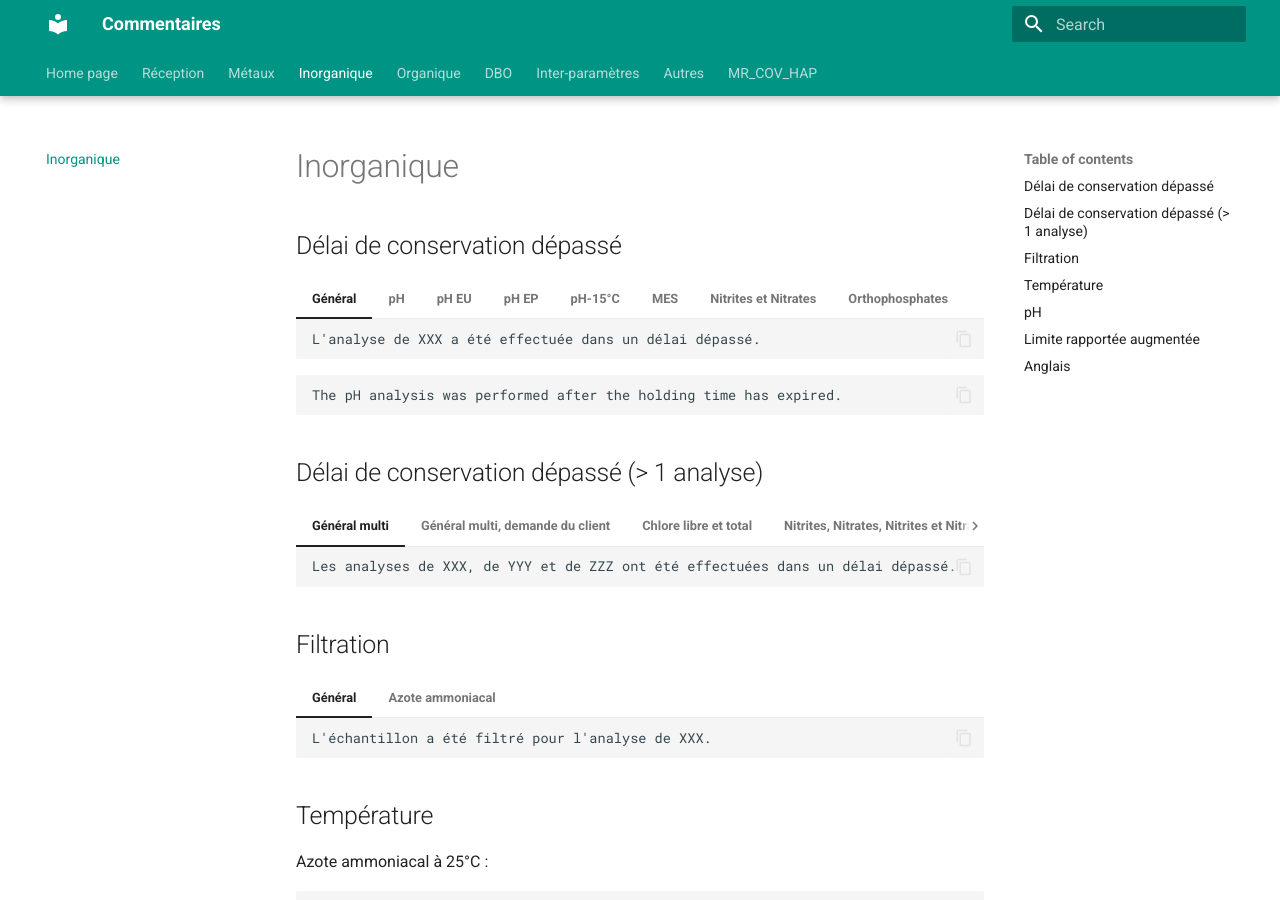
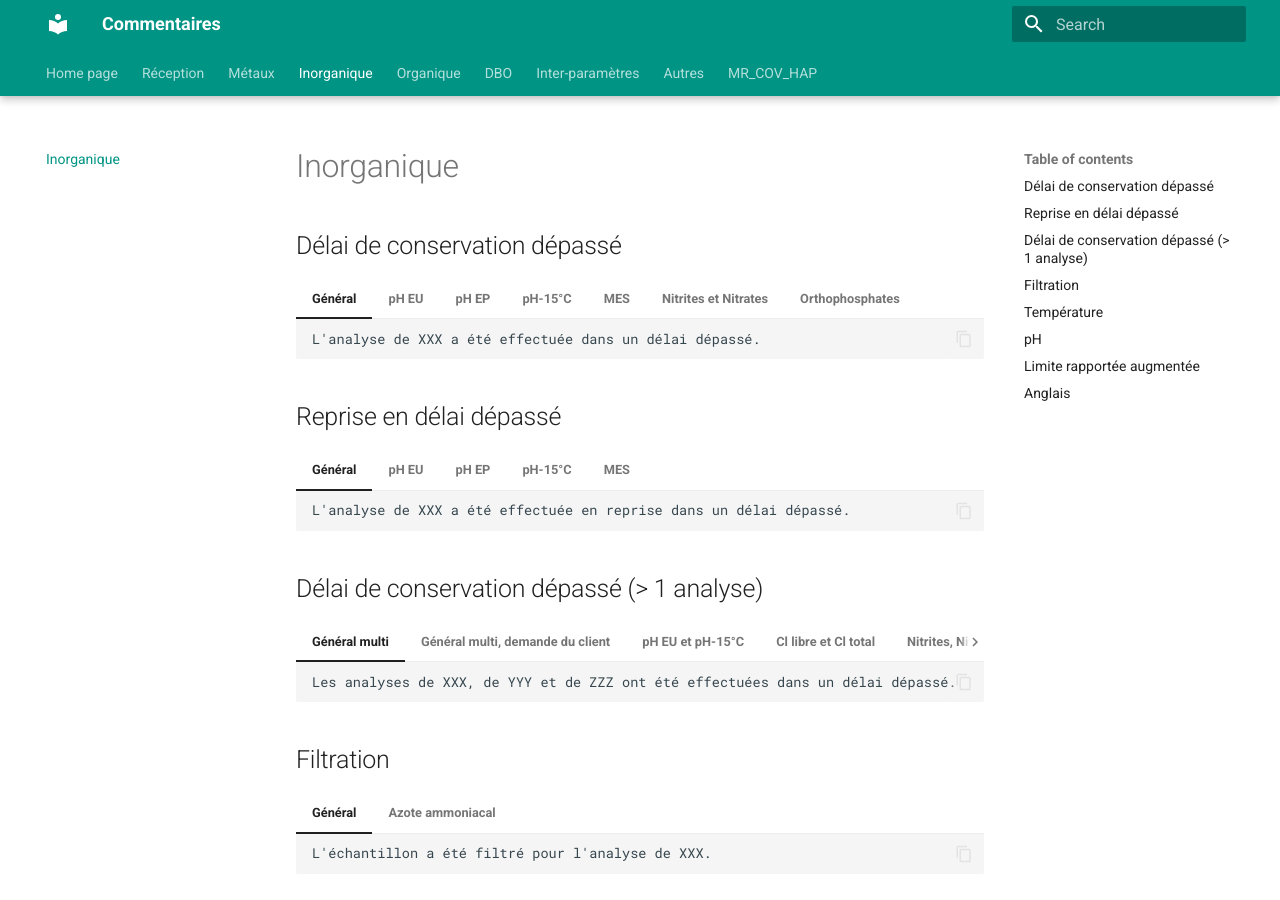
Before and after one commit to denisshragin/chemistry_comments, an MkDocs documentation site: the page built from docs/inorganique.md, in a window 1280 px wide and 900 px high. Built offline with MkDocs 1.6.1 and Material for MkDocs 9.7.7, drawn with Linux system fonts in a browser that asks for light colours; some of the changed text lies outside the part shown.

````diff
--- a/docs/inorganique.md
+++ b/docs/inorganique.md
@@ -3,10 +3,6 @@
 === "Général"
     ```
     L'analyse de XXX a été effectuée dans un délai dépassé.
-    ```
-=== "pH"
-    ```
-    L'analyse du pH a été effectuée dans un délai dépassé.
     ```
 === "pH EU"
     ```
@@ -32,9 +28,30 @@
     ```
     L'analyse des Orthophosphates a été effectuée dans un délai dépassé.
     ```
-```
-The pH analysis was performed after the holding time has expired.
-```
+
+## Reprise en délai dépassé
+
+=== "Général"
+    ```
+    L'analyse de XXX a été effectuée en reprise dans un délai dépassé.
+    ```
+=== "pH EU"
+    ```
+    L'analyse du pH EU a été effectuée en reprise dans un délai dépassé.
+    ```
+=== "pH EP"
+    ```
+    L'analyse du pH EP a été effectuée en reprise dans un délai dépassé.
+    ```
+=== "pH-15°C"
+    ```
+    L'analyse du pH-15°C a été effectuée en reprise dans un délai dépassé.
+    ```
+=== "MES"
+    ```
+    L'analyse des Matières en suspension a été effectuée en reprise dans un délai dépassé.
+    ```
+
 
 ## Délai de conservation dépassé (> 1 analyse)
 === "Général multi"
@@ -45,7 +62,11 @@ The pH analysis was performed after the holding time has expired.
     ```
     Les analyses de XXX, de YYY et de ZZZ ont été effectuées dans un délai dépassé, à la demande du client.
     ```
-=== "Chlore libre et total"
+=== "pH EU et pH-15°C"
+    ```
+    Les analyses du pH EU et du pH-15°C ont été effectuées dans un délai dépassé.
+    ```
+=== "Cl libre et Cl total"
     ```
     Les analyses du Chlore résiduel libre et du Chlore résiduel total ont été effectuées dans un délai dépassé.
     ```
@@ -139,3 +160,7 @@ Votre eau est conforme aux normes pour les paramètres physico-chimiques analys
 ```
 Your water complies with the standards for the physicochemical parameters analyzed.
 ```
+pH expiried
+```
+The pH analysis was performed after the holding time has expired.
+```
````
Also changed, not shown: docs/reception.md (+32 -32 lines).
